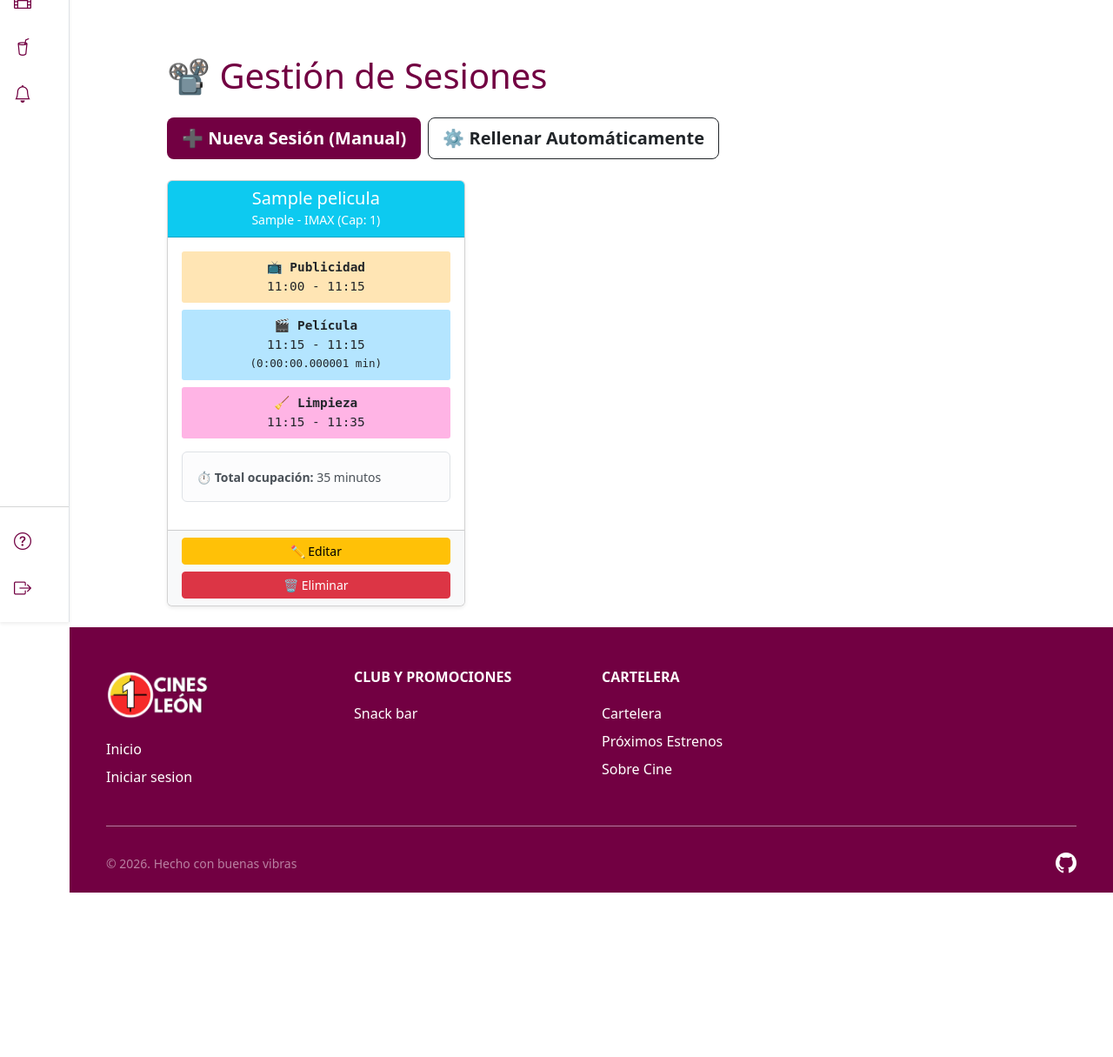
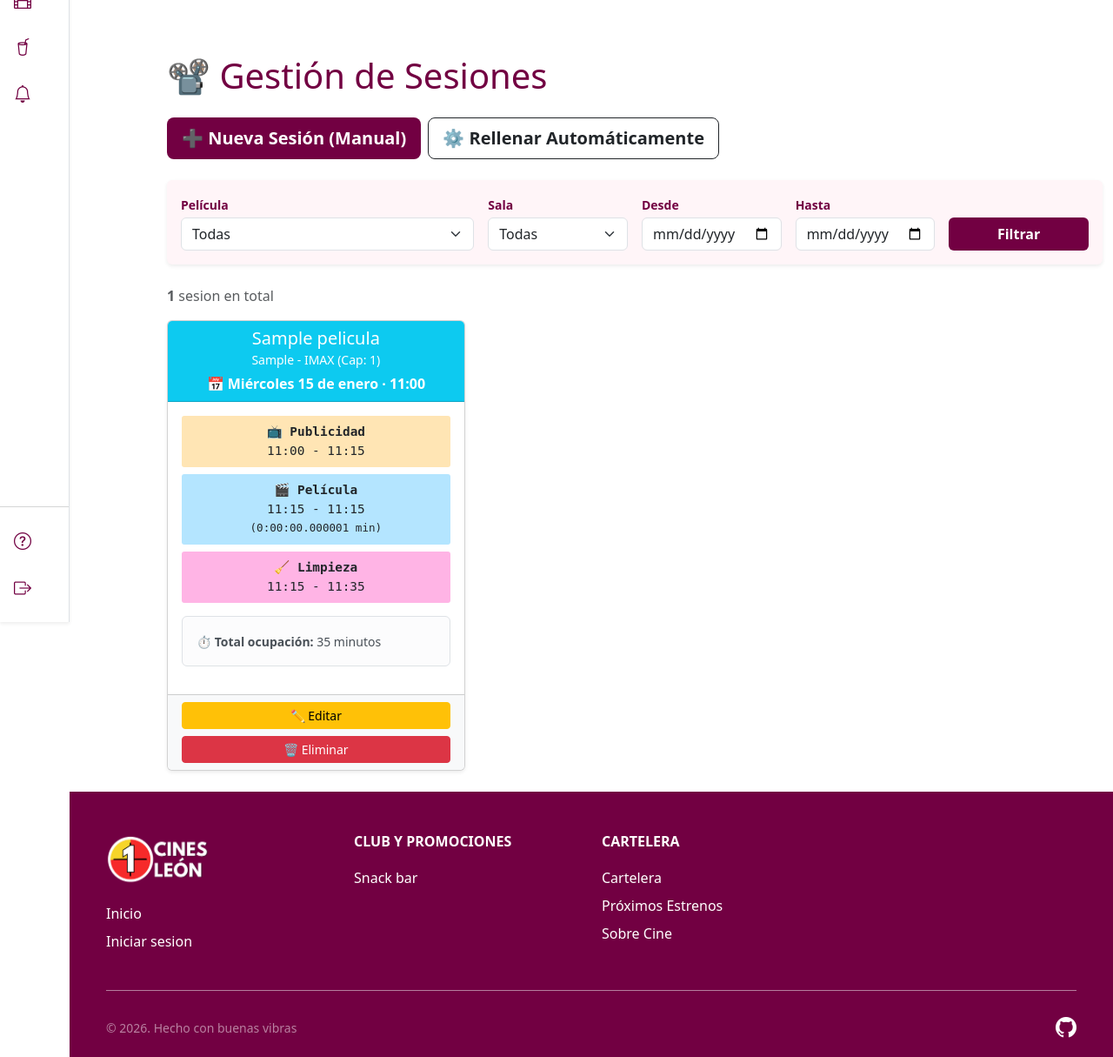
Before and after one commit to 0xPsylocybe/proyectoCINEWEB, a Django app: page /cartelera/sesiones/ in a window 1280 px wide. Shown: the part 85-1300 px from the top of the page at 87% size. Before the commit the page ends 1111 px from the top, so only its background shows below. Run offline with Django 5.2, Linux system fonts and the light colour scheme; a user stored in the database is signed in; tables that the repository leaves empty hold one stand-in row (values such as "Sample post"); parts of the project's set-up code (start-up, migrations or seed data) failed here and were passed over.

Commit message:
Filtros y paginacion en la gestion de sesiones
La pantalla listaba las 250 sesiones seguidas, sin forma de encontrar nada.

- Filtros por pelicula, sala y rango de fechas, combinables entre si.
- Paginacion de 24 en 24. Los enlaces de pagina arrastran los filtros, que es
  el fallo tipico: pulsas "siguiente" y pierdes lo que habias filtrado.
- Cada tarjeta muestra ya el dia y la hora de la sesion.
- Contador de resultados y boton para quitar los filtros.
- Una fecha invalida en la URL se ignora en vez de reventar.

Se anade el filtro por sala, que no estaba en la lista pero salia gratis y es
el que mas usara el gestor para ver la ocupacion de una sala concreta.

Con esto quedan cerrados los tres pendientes de esta pantalla.

Co-Authored-By: Claude Opus 5 <noreply@anthropic.com>

```diff
--- a/cartelera/views.py
+++ b/cartelera/views.py
@@ -3,7 +3,7 @@ from django.contrib import messages
 from django.db.models import Q
 from usuarios.decorators import gestor_required
 from peliculas.models import Peliculas
-from .models import Sesion
+from .models import Sala, Sesion
 from .forms import SesionForm
 
 def lista_cartelera(request):
@@ -89,8 +89,62 @@ def detalle_cartelera(request, pk):
 
 @gestor_required
 def lista_sesiones(request):
+    """Listado de sesiones para el gestor, con filtros y paginación.
+
+    Son varios cientos de sesiones: sin filtrar, la pantalla es inmanejable.
+    """
+    from datetime import datetime
+
+    from django.core.paginator import Paginator
+
     sesiones = Sesion.objects.select_related('pelicula', 'sala').order_by('horario')
-    contexto = {'sesiones': sesiones}
+
+    # --- Filtros ---
+    pelicula_id = request.GET.get('pelicula') or ''
+    if pelicula_id:
+        sesiones = sesiones.filter(pelicula_id=pelicula_id)
+
+    sala_id = request.GET.get('sala') or ''
+    if sala_id:
+        sesiones = sesiones.filter(sala_id=sala_id)
+
+    def leer_fecha(nombre):
+        valor = request.GET.get(nombre) or ''
+        try:
+            return valor, datetime.strptime(valor, '%Y-%m-%d').date()
+        except ValueError:
+            return valor, None
+
+    desde_txt, desde = leer_fecha('desde')
+    hasta_txt, hasta = leer_fecha('hasta')
+    if desde:
+        sesiones = sesiones.filter(horario__date__gte=desde)
+    if hasta:
+        sesiones = sesiones.filter(horario__date__lte=hasta)
+
+    total = sesiones.count()
+
+    paginas = Paginator(sesiones, 24)
+    pagina = paginas.get_page(request.GET.get('pagina'))
+
+    # Para conservar los filtros al cambiar de página
+    filtros = request.GET.copy()
+    filtros.pop('pagina', None)
+
+    contexto = {
+        'sesiones': pagina,
+        'pagina': pagina,
+        'total': total,
+        'peliculas': Peliculas.objects.filter(sesiones__isnull=False)
+                                      .distinct().order_by('titulo'),
+        'salas': Sala.objects.order_by('identificador'),
+        'filtro_pelicula': pelicula_id,
+        'filtro_sala': sala_id,
+        'filtro_desde': desde_txt,
+        'filtro_hasta': hasta_txt,
+        'hay_filtros': any([pelicula_id, sala_id, desde_txt, hasta_txt]),
+        'querystring': filtros.urlencode(),
+    }
     return render(request, 'cartelera/sesiones_lista.html', contexto)
 
 
--- a/templates/cartelera/sesiones_lista.html
+++ b/templates/cartelera/sesiones_lista.html
@@ -24,6 +24,73 @@
         {% endfor %}
     {% endif %}
 
+    <!-- FILTROS -->
+    <div class="card border-0 shadow-sm mb-4" style="background-color: #fff5f8;">
+        <div class="card-body">
+            <form method="get" class="row g-3 align-items-end">
+                <div class="col-12 col-md-4">
+                    <label for="filtro-pelicula" class="form-label fw-bold small mb-1"
+                           style="color: #720042;">Película</label>
+                    <select name="pelicula" id="filtro-pelicula" class="form-select">
+                        <option value="">Todas</option>
+                        {% for p in peliculas %}
+                        <option value="{{ p.id }}" {% if filtro_pelicula == p.id|stringformat:"s" %}selected{% endif %}>
+                            {{ p.titulo }}
+                        </option>
+                        {% endfor %}
+                    </select>
+                </div>
+
+                <div class="col-6 col-md-2">
+                    <label for="filtro-sala" class="form-label fw-bold small mb-1"
+                           style="color: #720042;">Sala</label>
+                    <select name="sala" id="filtro-sala" class="form-select">
+                        <option value="">Todas</option>
+                        {% for s in salas %}
+                        <option value="{{ s.id }}" {% if filtro_sala == s.id|stringformat:"s" %}selected{% endif %}>
+                            {{ s.identificador }}
+                        </option>
+                        {% endfor %}
+                    </select>
+                </div>
+
+                <div class="col-6 col-md-2">
+                    <label for="filtro-desde" class="form-label fw-bold small mb-1"
+                           style="color: #720042;">Desde</label>
+                    <input type="date" name="desde" id="filtro-desde" class="form-control"
+                           value="{{ filtro_desde }}">
+                </div>
+
+                <div class="col-6 col-md-2">
+                    <label for="filtro-hasta" class="form-label fw-bold small mb-1"
+                           style="color: #720042;">Hasta</label>
+                    <input type="date" name="hasta" id="filtro-hasta" class="form-control"
+                           value="{{ filtro_hasta }}">
+                </div>
+
+                <div class="col-6 col-md-2 d-flex gap-2">
+                    <button type="submit" class="btn fw-bold flex-grow-1"
+                            style="background-color: #720042; color: white;">Filtrar</button>
+                    {% if hay_filtros %}
+                    <a href="{% url 'sesiones_lista' %}" class="btn btn-outline-secondary"
+                       title="Quitar filtros">✕</a>
+                    {% endif %}
+                </div>
+            </form>
+        </div>
+    </div>
+
+    <p class="text-muted">
+        {% if hay_filtros %}
+            <strong>{{ total }}</strong> sesion{{ total|pluralize:"es" }} con estos filtros
+        {% else %}
+            <strong>{{ total }}</strong> sesion{{ total|pluralize:"es" }} en total
+        {% endif %}
+        {% if pagina.paginator.num_pages > 1 %}
+            · página {{ pagina.number }} de {{ pagina.paginator.num_pages }}
+        {% endif %}
+    </p>
+
     {% if sesiones %}
         <div class="row">
             {% for sesion in sesiones %}
@@ -32,6 +99,10 @@
                         <div class="card-header bg-info text-white text-center">
                             <h5 class="mb-0">{{ sesion.pelicula.titulo }}</h5>
                             <small>{{ sesion.sala.identificador }} - {{ sesion.sala.tipo }} (Cap: {{ sesion.sala.capacidad }})</small>
+                            <div class="fw-bold mt-1">
+                                📅 {{ sesion.horario|date:"l j \d\e F"|capfirst }}
+                                · {{ sesion.horario|date:"H:i" }}
+                            </div>
                         </div>
                         <div class="card-body">
                             <!-- Timeline -->
@@ -73,9 +144,51 @@
                 </div>
             {% endfor %}
         </div>
+
+        <!-- PAGINACIÓN (conservando los filtros) -->
+        {% if pagina.paginator.num_pages > 1 %}
+        <nav class="d-flex justify-content-center mt-4">
+            <ul class="pagination">
+                {% if pagina.has_previous %}
+                <li class="page-item">
+                    <a class="page-link" style="color: #720042;"
+                       href="?pagina=1{% if querystring %}&{{ querystring }}{% endif %}">« Primera</a>
+                </li>
+                <li class="page-item">
+                    <a class="page-link" style="color: #720042;"
+                       href="?pagina={{ pagina.previous_page_number }}{% if querystring %}&{{ querystring }}{% endif %}">Anterior</a>
+                </li>
+                {% endif %}
+
+                <li class="page-item active">
+                    <span class="page-link" style="background-color: #720042; border-color: #720042;">
+                        {{ pagina.number }} de {{ pagina.paginator.num_pages }}
+                    </span>
+                </li>
+
+                {% if pagina.has_next %}
+                <li class="page-item">
+                    <a class="page-link" style="color: #720042;"
+                       href="?pagina={{ pagina.next_page_number }}{% if querystring %}&{{ querystring }}{% endif %}">Siguiente</a>
+                </li>
+                <li class="page-item">
+                    <a class="page-link" style="color: #720042;"
+                       href="?pagina={{ pagina.paginator.num_pages }}{% if querystring %}&{{ querystring }}{% endif %}">Última »</a>
+                </li>
+                {% endif %}
+            </ul>
+        </nav>
+        {% endif %}
     {% else %}
         <div class="alert alert-info text-center">
+            {% if hay_filtros %}
+            <p class="mb-2">Ninguna sesión coincide con estos filtros.</p>
+            <a href="{% url 'sesiones_lista' %}" class="btn btn-sm btn-outline-secondary">
+                Quitar filtros
+            </a>
+            {% else %}
             <p>No hay sesiones registradas. <a href="{% url 'sesion_form' %}">Crear una</a></p>
+            {% endif %}
         </div>
     {% endif %}
 </div>
```
Also changed, not shown: PROGRESO.md (+4 -3 lines), README.md.
